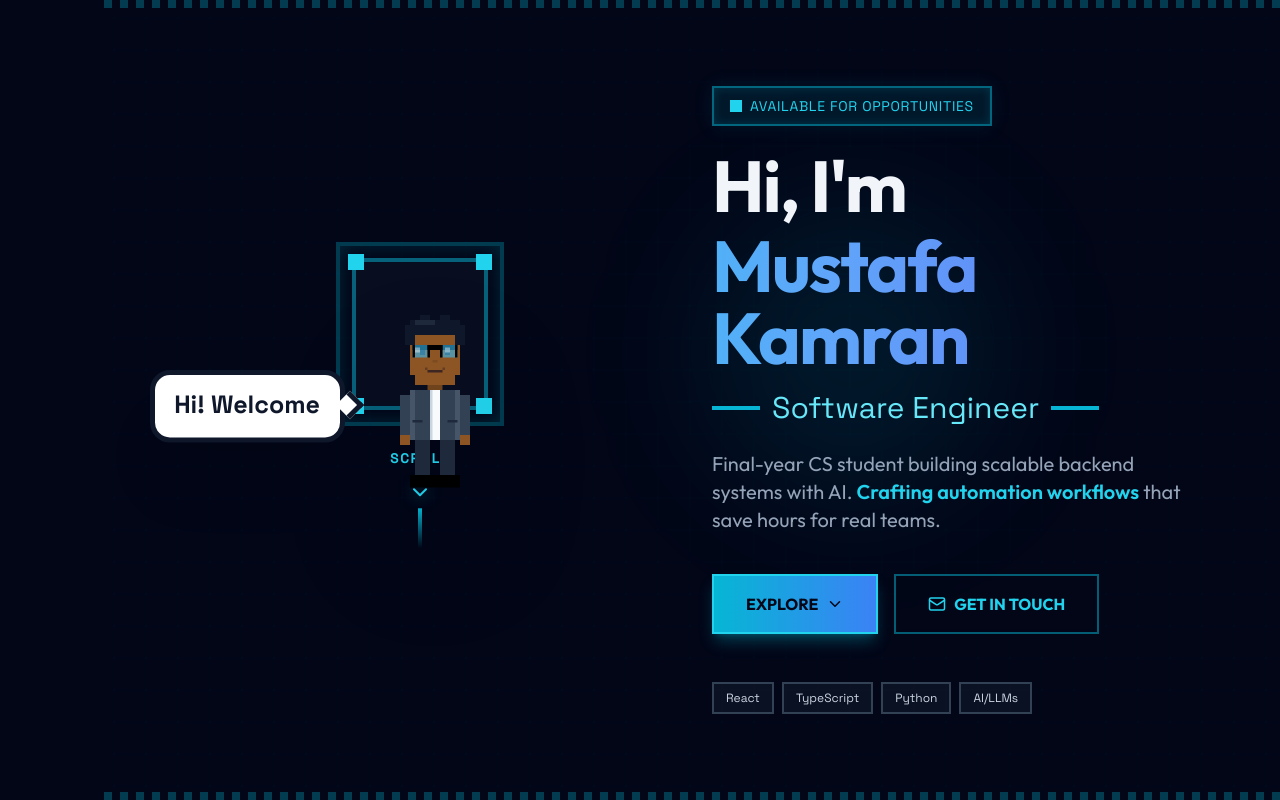
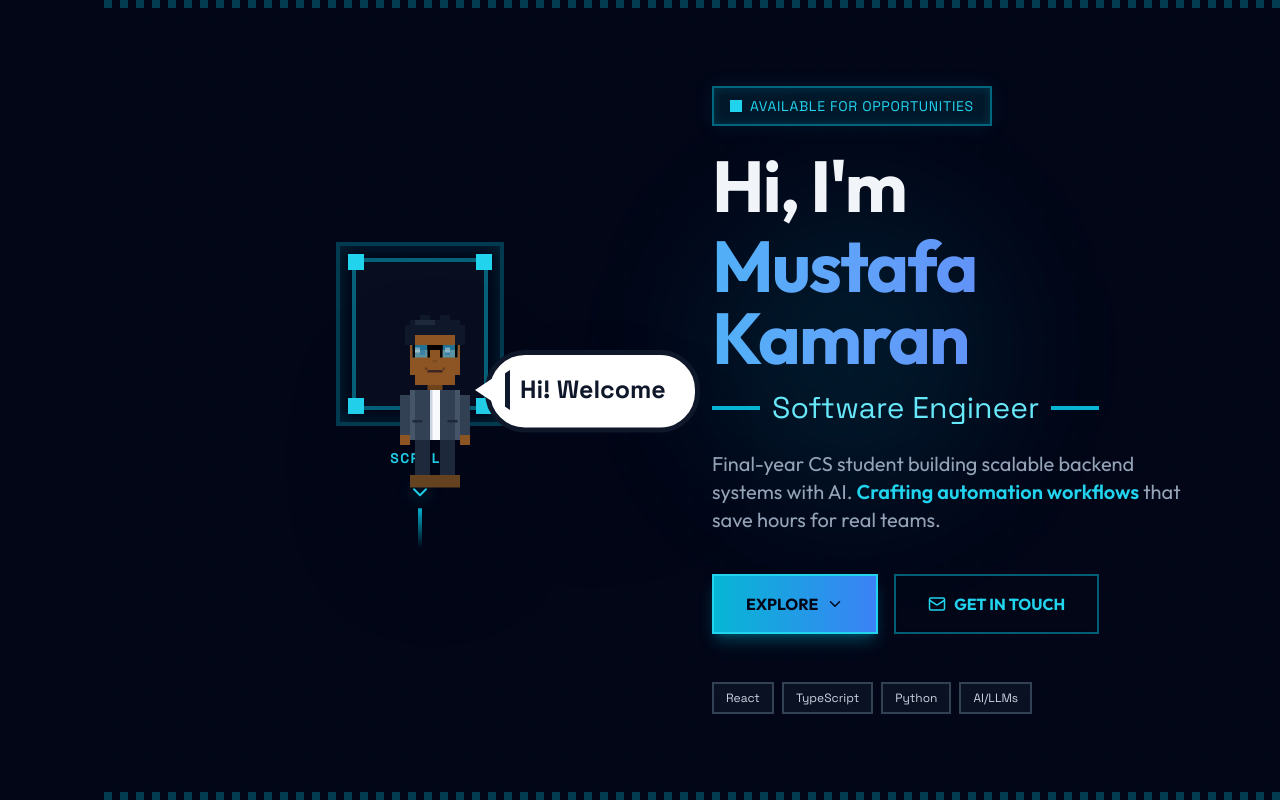
Before and after one commit to MMMustafakamran/Portfolio_Website, a React (Vite) app: page / in a window 1280 px wide. Shown: the top 800 px of the page. Built offline with nearby package versions, Linux system fonts and the light colour scheme.

Commit message:
bubble fixed

```diff
--- a/src/components/PixelAvatar.jsx
+++ b/src/components/PixelAvatar.jsx
@@ -1,5 +1,4 @@
 import React, { useState, useEffect } from 'react';
-import { motion, AnimatePresence } from 'framer-motion';
 
 const PixelAvatar = ({ state, dialogue }) => {
     const skin = "#8D5524";
@@ -14,7 +13,7 @@ const PixelAvatar = ({ state, dialogue }) => {
     const shirt = "#F8FAFC";
     const shirtShadow = "#CBD5E1";
     const pants = "#1E293B";
-    const shoes = "#000000";
+    const shoes = "#654321"; // Dark brown
 
     const [idleAction, setIdleAction] = useState('none');
     const [idleTimer, setIdleTimer] = useState(0);
@@ -141,18 +140,24 @@ const PixelAvatar = ({ state, dialogue }) => {
     );
 
     const SpeechBubble = ({ text }) => (
-        <motion.div
-            key={text}
-            initial={{ opacity: 0, scale: 0.8, x: -5 }}
-            animate={{ opacity: 1, scale: 1, x: 0 }}
-            exit={{ opacity: 0, scale: 0.8, x: -5 }}
-            transition={{ duration: 0.2, ease: "easeOut" }}
-            className="absolute right-full mr-1 bg-white text-slate-900 px-2 py-1.5 rounded-lg shadow-xl border-2 border-slate-900 text-center z-50 pointer-events-none whitespace-nowrap"
-            style={{ top: '28px' }}
+        <div
+            className="absolute left-full ml-1 bg-white text-slate-900 px-3 py-2 rounded-2xl shadow-2xl border-2 border-slate-900 text-center z-50 pointer-events-none whitespace-nowrap"
+            style={{ top: '20px', transform: 'translateX(-16px)' }}
         >
             <p className="font-mono text-[10px] font-bold leading-tight">{text}</p>
-            <div className="absolute right-0 top-1/2 -translate-y-1/2 translate-x-full w-2 h-2 bg-white border-r-2 border-b-2 border-slate-900 transform rotate-[-45deg]"></div>
-        </motion.div>
+            {/* Speech bubble tail pointing to avatar - longer */}
+            <div
+                className="absolute left-0 top-1/2 -translate-y-1/2 -translate-x-1/2"
+                style={{
+                    width: 0,
+                    height: 0,
+                    borderTop: '8px solid transparent',
+                    borderBottom: '8px solid transparent',
+                    borderRight: '12px solid white',
+                    filter: 'drop-shadow(2px 0 0px rgba(15, 23, 42, 1))'
+                }}
+            ></div>
+        </div>
     );
 
     const renderAvatarBody = () => {
@@ -222,9 +227,7 @@ const PixelAvatar = ({ state, dialogue }) => {
 
     return (
         <div className="relative">
-            <AnimatePresence mode="wait">
-                {dialogue && <SpeechBubble key={dialogue} text={dialogue} />}
-            </AnimatePresence>
+            {dialogue && <SpeechBubble text={dialogue} />}
             <svg width="64" height="80" viewBox="0 0 64 80" fill="none" className="drop-shadow-2xl">
                 {renderAvatarBody()}
             </svg>
```
